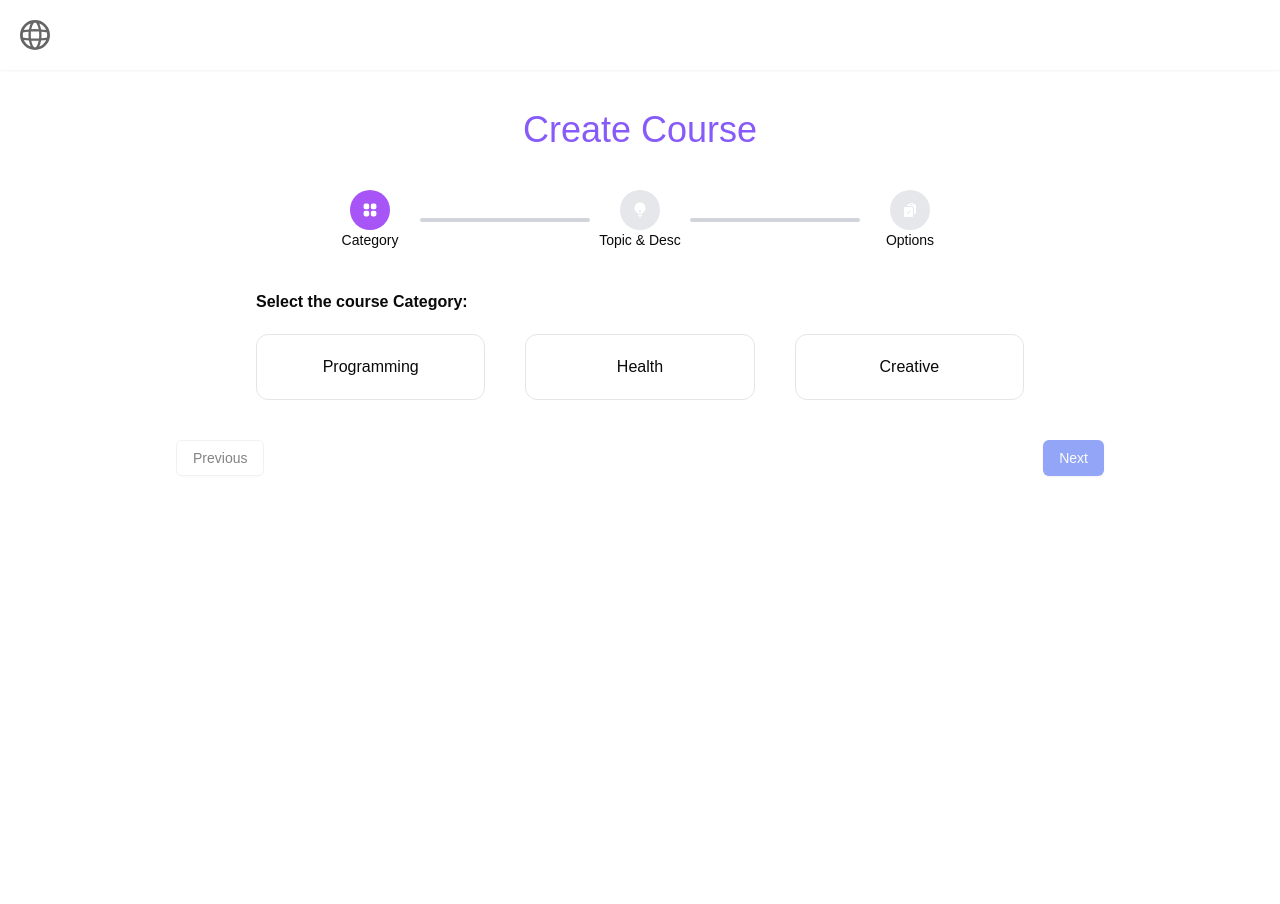
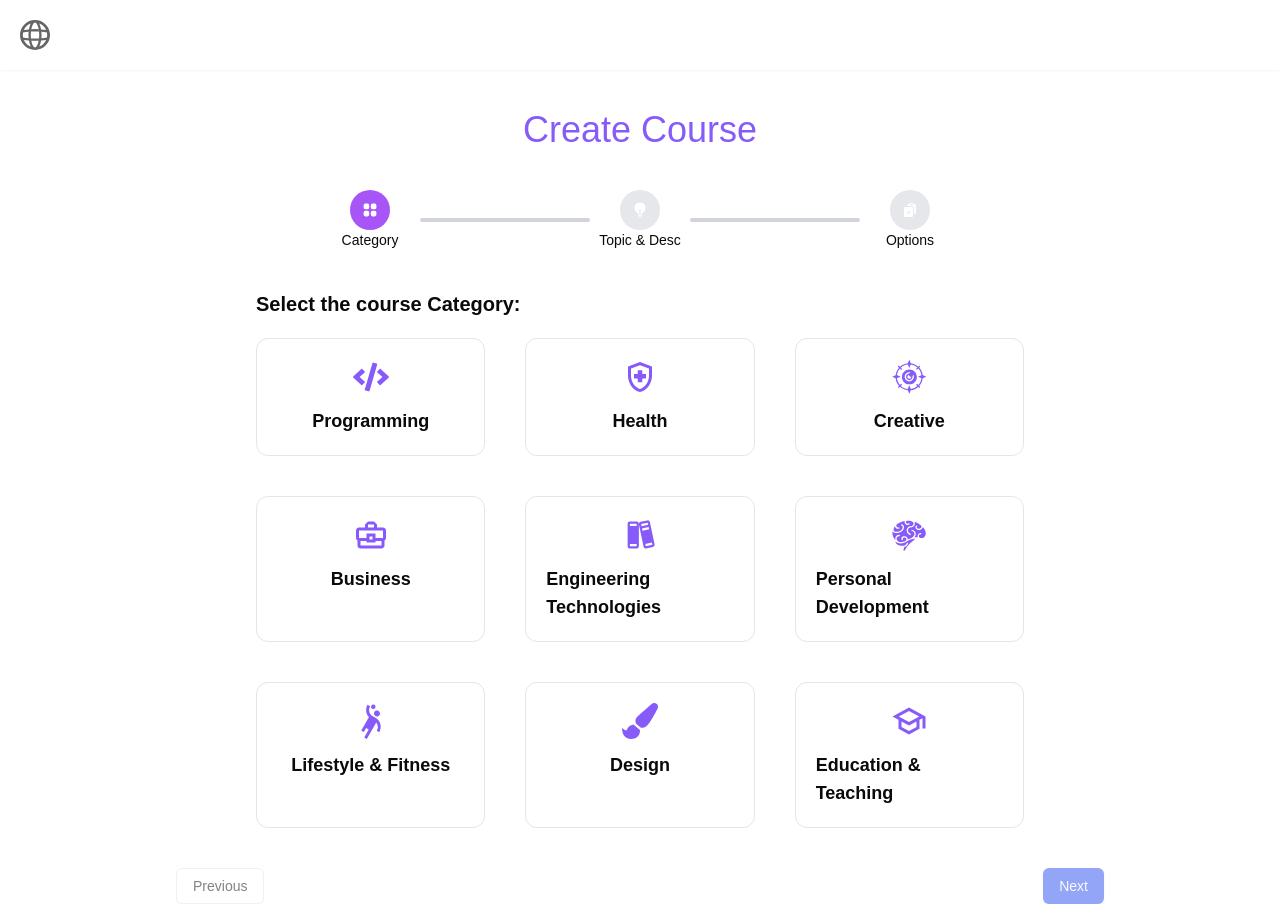
Before and after one commit to Bharathco/ai-educator-course-generator, a Next.js app: page /create-course in a window 1280 px wide. Before the commit the page ends 800 px from the top, so only its background shows below. Built offline with nearby package versions, Linux system fonts and the light colour scheme; no server answers.

Commit message:
updated category list

```diff
--- a/app/_shared/CategoryList.jsx
+++ b/app/_shared/CategoryList.jsx
@@ -1,28 +1,69 @@
-  import { MdOutlineHealthAndSafety } from "react-icons/md";
-  import { GiDeadEye } from "react-icons/gi";
-  import { FaCode } from "react-icons/fa";
+
+import { MdOutlineHealthAndSafety } from "react-icons/md";
+import { GiDeadEye } from "react-icons/gi";
+import { FaCode } from "react-icons/fa";
+import { MdOutlineBusinessCenter } from "react-icons/md";
+import { PiBooksFill } from "react-icons/pi";
+import { GiBrain } from "react-icons/gi";
+import { MdSportsHandball } from "react-icons/md";
+import { FaPaintBrush } from "react-icons/fa";
+import { MdOutlineSchool } from "react-icons/md";
+import { FaBalanceScale } from "react-icons/fa";
+
 export default [
     {
-        id:1,
-        name:'Programming',
-        icon:<FaCode />,
-        prompt:''
-
+        id: 1,
+        name: 'Programming',
+        icon: FaCode,   // 👈 Notice: only function reference, no JSX here
+        prompt: ''
     },
     {
-        id:2,
-        name:'Health',
-        icon:<MdOutlineHealthAndSafety />,
-         prompt:''
-
+        id: 2,
+        name: 'Health',
+        icon: MdOutlineHealthAndSafety,
+        prompt: ''
     },
     {
-        id:1,
-        name:'Creative',
-        icon:<GiDeadEye />,
-         prompt:''
-
+        id: 3,
+        name: 'Creative',
+        icon: GiDeadEye,
+        prompt: ''
+    },
+    {
+        id: 4,
+        name: 'Business',
+        icon: MdOutlineBusinessCenter,
+        prompt: ''
+    },
+    {
+        id: 5,
+        name: 'Engineering Technologies',
+        icon: PiBooksFill,
+        prompt: ''
+    },
+    {
+        id: 6,
+        name: 'Personal Development',
+        icon: GiBrain,
+        prompt: ''
+    },
+    {
+        id: 7,
+        name: 'Lifestyle & Fitness',
+        icon: MdSportsHandball,
+        prompt: ''
+    },
+    {
+        id: 8,
+        name: 'Design',
+        icon: FaPaintBrush,
+        prompt: ''
+    },
+    {
+        id: 9,
+        name: 'Education & Teaching',
+        icon: MdOutlineSchool,
+        prompt: ''
     },
 
-
-]
+];
--- a/app/create-course/_components/SelectCategory.jsx
+++ b/app/create-course/_components/SelectCategory.jsx
@@ -1,6 +1,6 @@
+
 import CategoryList from "@/app/_shared/CategoryList";
 import React, { useContext } from "react";
-// import Image from "next/image";
 import { UserInputContext } from "@/app/_context/UserInputContext";
 
 function SelectCategory() {
@@ -12,24 +12,32 @@ function SelectCategory() {
       category: category,
     }));
   };
+
   return (
     <div className="px-10 md:px-20">
-      <h2 className="my-5 font-semibold ">Select the course Category:</h2>
-      <div className="grid grid-cols-3 gap-10 ">
-        {CategoryList.map((item, index) => (
+      <h2 className="my-5 font-semibold text-xl">Select the course Category:</h2>
+      <div className="grid grid-cols-2 md:grid-cols-3 gap-10">
+        {CategoryList.map((item, index) => {
+          const Icon = item.icon; // 👈 Extract the icon
+          return (
             <div
               key={index}
               className={`flex flex-col p-5 border items-center
                 rounded-xl hover:border-primary
-          hover:bg-blue-50 cursor-pointer ${
-            userCourseInput?.category == item.name && "border-primary bg-blue-50"
+                hover:bg-blue-50 cursor-pointer transition-all
+                ${
+                  userCourseInput?.category === item.name
+                    ? "border-primary bg-blue-50"
+                    : ""
                 }`}
               onClick={() => handleCategoryChange(item.name)}
             >
-            {/* <Image src={item.icon} width={50} height={50} alt="image" /> */}
-            <h2>{item.name}</h2>
+              {/* Render Icon here */}
+              <Icon className="text-4xl mb-3 text-primary" /> {/* 🔥 Icon added */}
+              <h2 className="text-lg font-semibold">{item.name}</h2>
             </div>
-        ))}
+          );
+        })}
       </div>
     </div>
   );
--- a/app/dashboard/_components/Header.jsx
+++ b/app/dashboard/_components/Header.jsx
@@ -1,13 +1,19 @@
-import { UserButton } from '@clerk/nextjs'
+'use client'
+
+import dynamic from 'next/dynamic'
 import Image from 'next/image'
 import React from 'react'
 
+// Dynamically import UserButton with SSR disabled
+const UserButton = dynamic(() => import('@clerk/nextjs').then((mod) => mod.UserButton), {
+  ssr: false,
+})
 
 function Header() {
   return (
     <div className='flex justify-between items-center p-5 shadow-sm'>
-        <Image src={'/globe.svg'} width={30} height={50} alt='image'/>
-        <UserButton/>
+      <Image src={'/globe.svg'} width={30} height={50} alt='image' />
+      <UserButton />
     </div>
   )
 }
```
Lines whose indentation alone changed are shown as unchanged.
